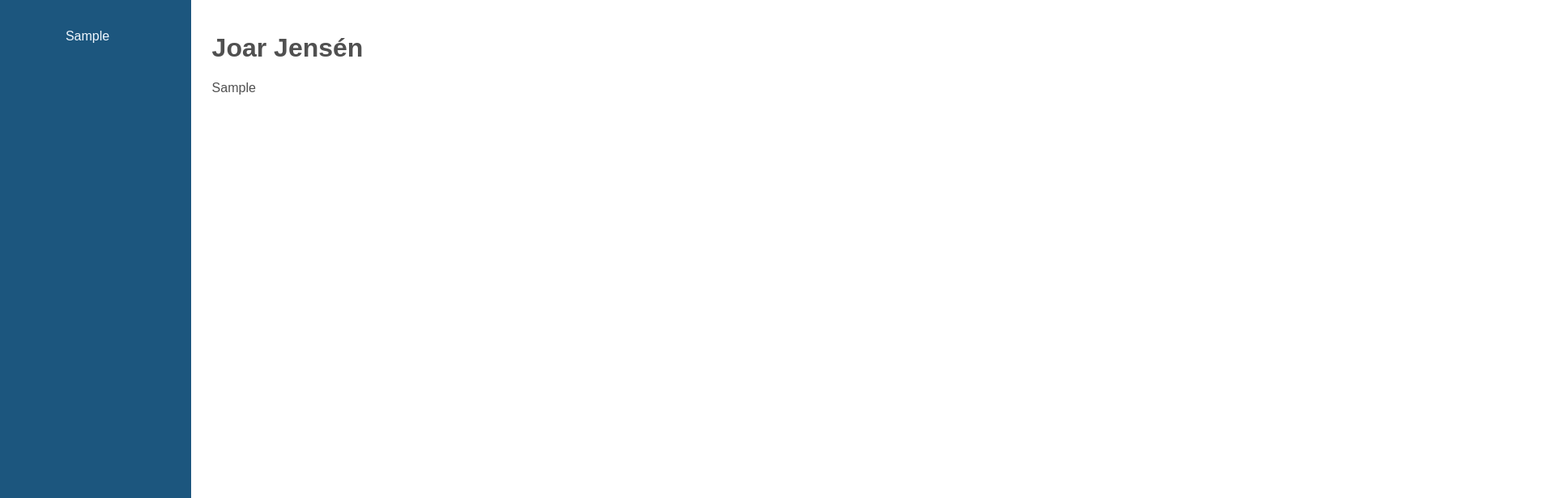
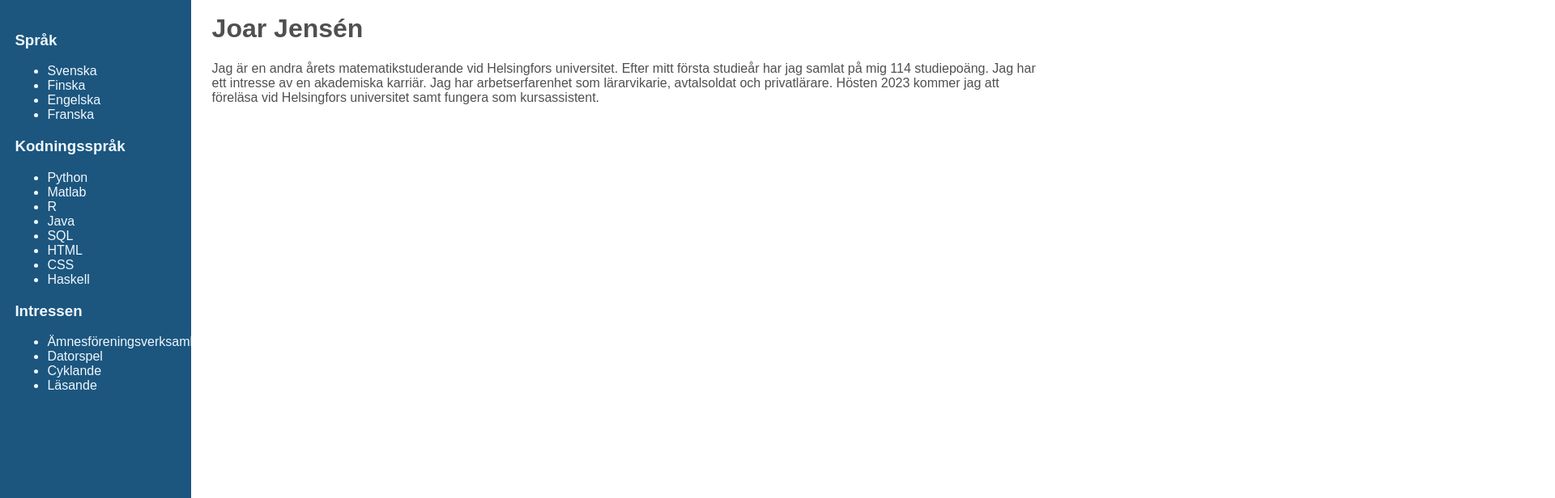
Before and after one commit to Stitch-J/cv, a plain HTML site: page index.html in a window 1280 px wide. Shown: the top 616 px of the page at 81% size, 1920 px wide, since content can reach past the window. Drawn offline with Linux system fonts and the light colour scheme.

Commit message:
Lade till info

```diff
--- a/index.html
+++ b/index.html
@@ -9,11 +9,35 @@
 
 <body>
     <div class="first-box-container">
-        <p>Sample</p>
+        <h3>Språk</h3>
+        <ul>
+            <li>Svenska</li>
+            <li>Finska</li>
+            <li>Engelska</li>
+            <li>Franska</li>
+        </ul>
+        <h3>Kodningsspråk</h3>
+        <ul>
+            <li>Python</li>
+            <li>Matlab</li>
+            <li>R</li>
+            <li>Java</li>
+            <li>SQL</li>
+            <li>HTML</li>
+            <li>CSS</li>
+            <li>Haskell</li>
+        </ul>
+        <h3>Intressen</h3>
+        <ul>
+            <li>Ämnesföreningsverksamhet</li>
+            <li>Datorspel</li>
+            <li>Cyklande</li>
+            <li>Läsande</li>
+        </ul>
       </div>
       <div class="second-box-container">
         <h1>Joar Jensén</h1>
-        <p>Sample</p>
+        <p>Jag är en andra årets matematikstuderande vid Helsingfors universitet. Efter mitt första studieår har jag samlat på mig 114 studiepoäng. Jag har ett intresse av en akademiska karriär. Jag har arbetserfarenhet som lärarvikarie, avtalsoldat och privatlärare. Hösten 2023 kommer jag att föreläsa vid Helsingfors universitet samt fungera som kursassistent.</p>
         </div>
 </body>
 
--- a/style.css
+++ b/style.css
@@ -15,14 +15,18 @@ html, body {
 
 .first-box-container {
     padding-top: 5vh;
+    padding-left: 3vw;
     width: 20vw;
     height: 100vh;
     background-color: rgb(28, 86, 126);
-    text-align: center;
+    text-align: left;
     color: aliceblue;
   }
 
   .second-box-container {
+    margin-top: -6vh;
+    padding-right: 70vw;
+    padding-top: 3vh;
     padding-left: 2vw;
     width: 80vw;
     height: 100vh;
```
